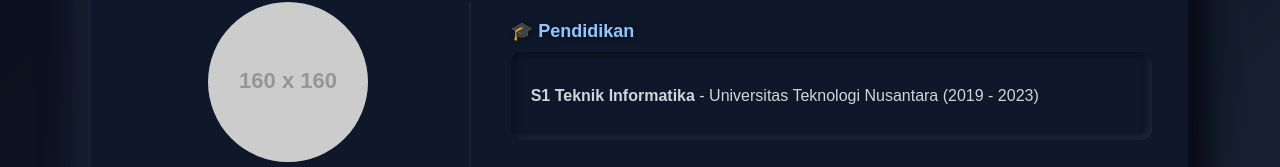
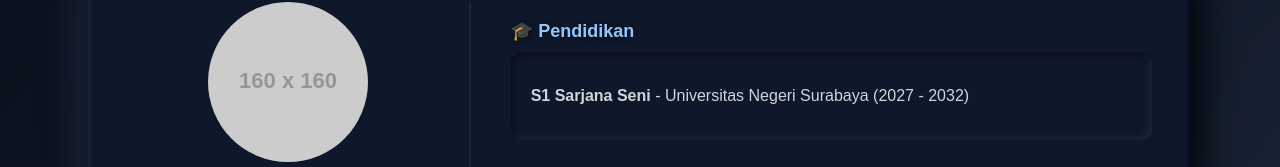
Before and after one commit to citradewii771-cell/citraadewiii, a plain HTML site: page index.html in a window 1280 px wide. Shown: the part 113-280 px from the top of the page. Drawn offline with Linux system fonts and the light colour scheme; placeholder pictures from the web are drawn by us.

Commit message:
Update index.html

```diff
--- a/index.html
+++ b/index.html
@@ -149,7 +149,7 @@
       <div class="section">
         <h3 class="section-title">🎓 Pendidikan</h3>
         <div class="section-content">
-          <p><strong>S1 Teknik Informatika</strong> - Universitas Teknologi Nusantara (2019 - 2023)</p>
+          <p><strong>S1 Sarjana Seni</strong> - Universitas Negeri Surabaya (2027 - 2032)</p>
         </div>
       </div>
 
```
